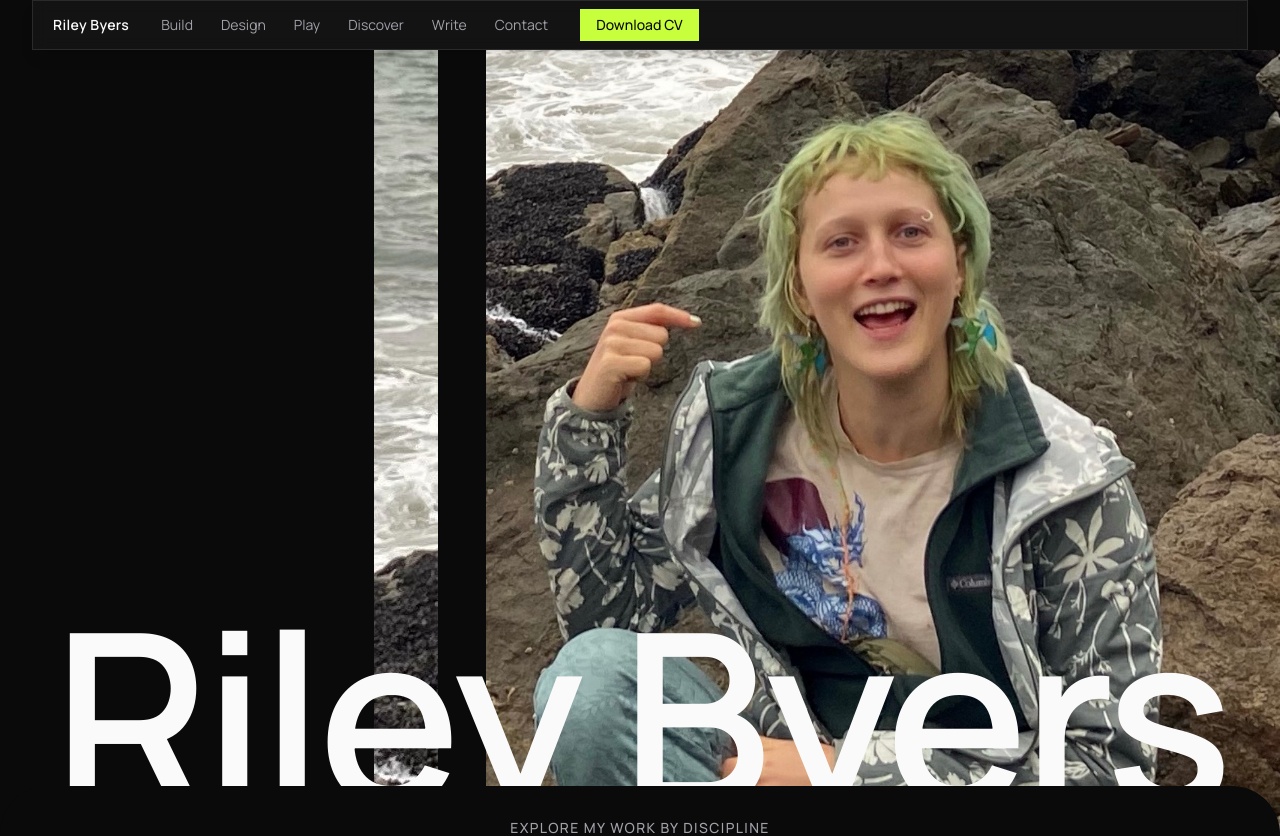
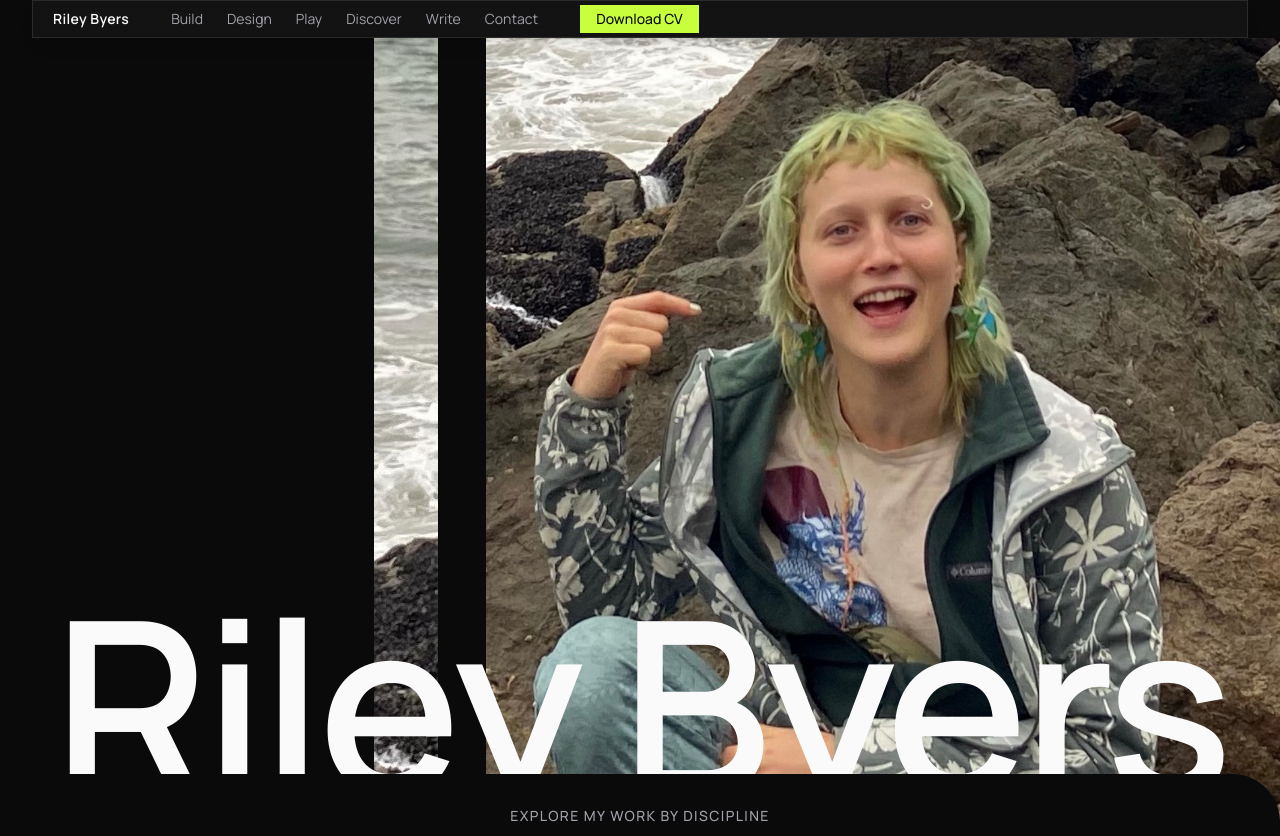
Before and after one commit to rileyb3/portfolio, a Next.js app: page / in a window 1280 px wide. Shown: the top 836 px of the page. Built offline with nearby package versions, Linux system fonts and the light colour scheme.

Commit message:
Nav: each link becomes its own hover box that turns accent green; shrink overall bar height

```diff
--- a/src/components/Header.tsx
+++ b/src/components/Header.tsx
@@ -9,7 +9,7 @@ import { categories, profile } from "@/data/projects";
 export default function Header() {
   return (
     <header className="sticky top-0 z-50 px-4 sm:px-8">
-      <nav className="flex items-center gap-8 border border-white/10 bg-surface/90 px-5 py-2 shadow-lg backdrop-blur">
+      <nav className="flex items-center gap-8 border border-white/10 bg-surface/90 px-5 py-1 shadow-lg backdrop-blur">
         <Link
           href="/"
           className="shrink-0 text-sm font-semibold tracking-wide text-paper transition hover:text-accent"
@@ -17,12 +17,12 @@ export default function Header() {
           Riley Byers
         </Link>
 
-        <ul className="hidden items-center gap-7 text-sm sm:flex">
+        <ul className="hidden items-center gap-1 text-sm sm:flex">
           {categories.map((c) => (
             <li key={c.id}>
               <Link
                 href={`/${c.id}`}
-                className="text-muted transition hover:text-paper"
+                className="inline-block px-2.5 py-1 text-muted transition hover:bg-accent hover:text-ink"
               >
                 {c.label}
               </Link>
@@ -31,7 +31,7 @@ export default function Header() {
           <li>
             <Link
               href="/#contact"
-              className="text-muted transition hover:text-paper"
+              className="inline-block px-2.5 py-1 text-muted transition hover:bg-accent hover:text-ink"
             >
               Contact
             </Link>
@@ -41,7 +41,7 @@ export default function Header() {
         <Link
           href={profile.cvHref}
           download
-          className="hidden shrink-0 items-center bg-accent px-4 py-1.5 text-sm font-medium text-ink transition hover:opacity-85 sm:inline-flex"
+          className="hidden shrink-0 items-center bg-accent px-4 py-1 text-sm font-medium text-ink transition hover:opacity-85 sm:inline-flex"
         >
           Download CV
         </Link>
```
